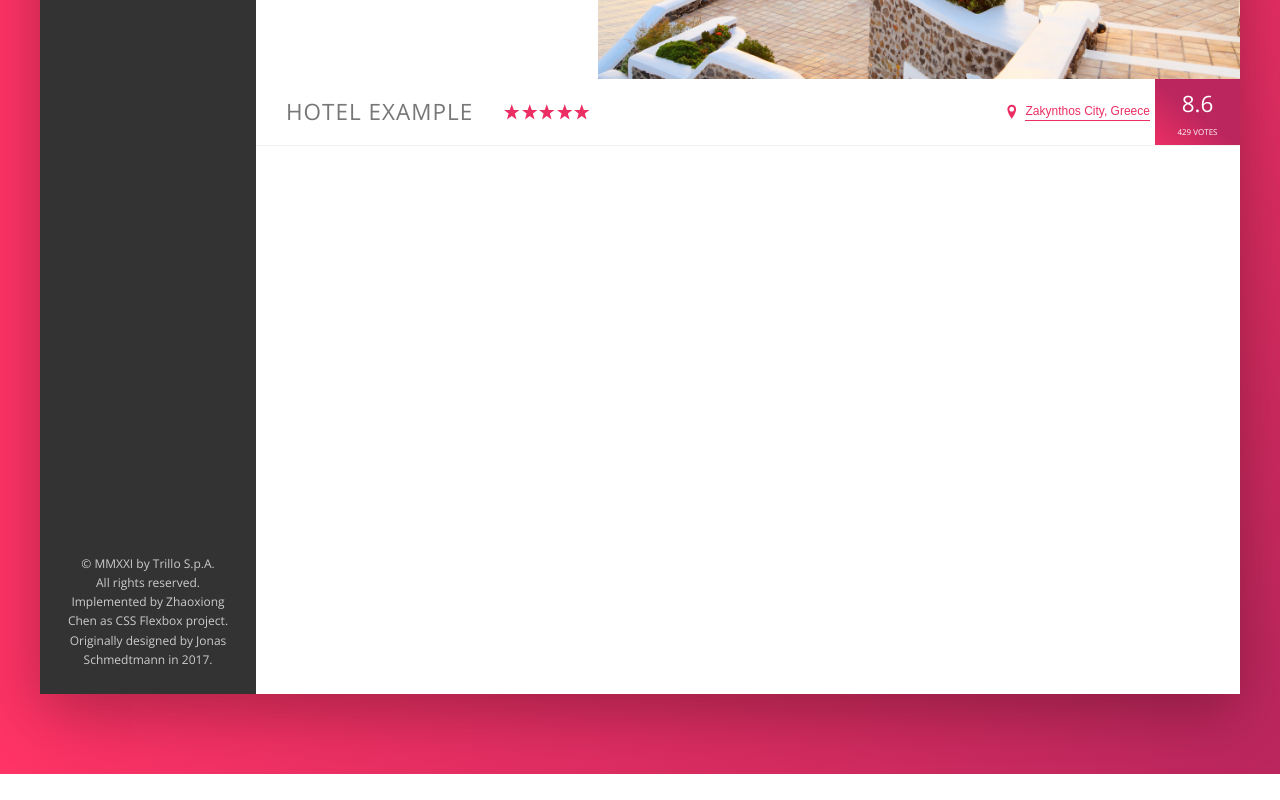
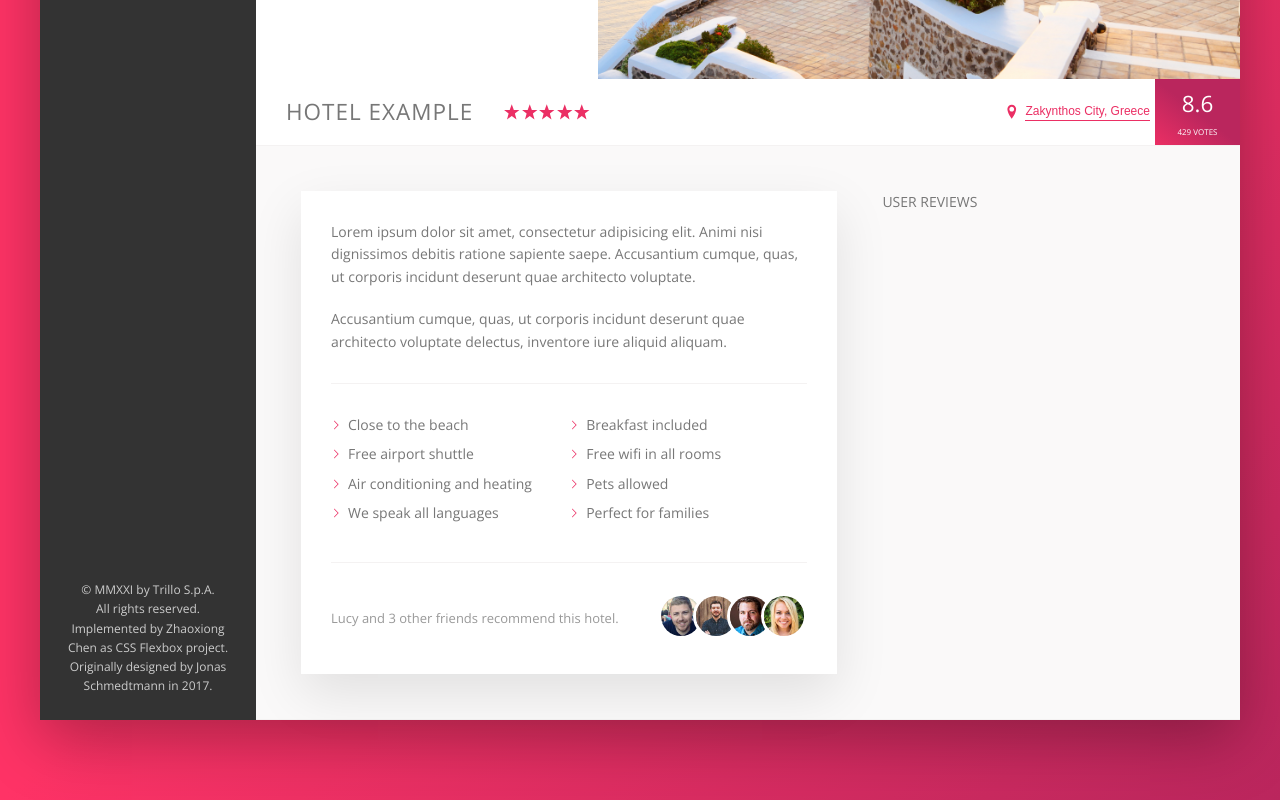
Before and after one commit to ZhaoxiongChen/Trillo, a website: page index.html in a window 1280 px wide. Shown: the part 456-1256 px from the top of the page. Before the commit the page ends 1230 px from the top, so only its background shows below. Drawn offline with nearby package versions, Linux system fonts and the light colour scheme.

Commit message:
Section 7.83: Building the Description Section

```diff
--- a/index.html
+++ b/index.html
@@ -138,6 +138,41 @@
                             <div class="overview__rating-count">429 votes</div>
                         </div>
                     </div>
+
+                    <div class="detail">
+                        <div class="description">
+                            <p class="paragraph">
+                                Lorem ipsum dolor sit amet, consectetur adipisicing elit. Animi nisi dignissimos debitis ratione sapiente saepe. Accusantium cumque, quas, ut corporis incidunt deserunt quae architecto voluptate.
+                            </p>
+                            <p class="paragraph">
+                                Accusantium cumque, quas, ut corporis incidunt deserunt quae architecto voluptate delectus, inventore iure aliquid aliquam.
+                            </p>
+                            <ul class="list">
+                                <li class="list__item">Close to the beach</li>
+                                <li class="list__item">Breakfast included</li>
+                                <li class="list__item">Free airport shuttle</li>
+                                <li class="list__item">Free wifi in all rooms</li>
+                                <li class="list__item">Air conditioning and heating</li>
+                                <li class="list__item">Pets allowed</li>
+                                <li class="list__item">We speak all languages</li>
+                                <li class="list__item">Perfect for families</li>
+                            </ul>
+                            <div class="recommend">
+                                <p class="recommend__count">
+                                    Lucy and 3 other friends recommend this hotel.
+                                </p>
+                                <div class="recommend__friends">
+                                    <img src="img/user-3.jpg" alt="Friend 1" class="recommend__photo">
+                                    <img src="img/user-4.jpg" alt="Friend 2" class="recommend__photo">
+                                    <img src="img/user-5.jpg" alt="Friend 3" class="recommend__photo">
+                                    <img src="img/user-6.jpg" alt="Friend 4" class="recommend__photo">
+                                </div>
+                            </div>
+                        </div>
+                        <div class="user-reviews">
+                            USER REVIEWS
+                        </div>
+                    </div>
                 </main>
             </div>
         </div>
--- a/sass/_base.scss
+++ b/sass/_base.scss
@@ -32,6 +32,9 @@ Grey dark 3: #999
     --color-grey-dark-3: #999;
 
     --shadow-black: 0 2rem 6rem rgba(0, 0, 0, 0.3);
+    --shadow-light: 0 2rem 5rem rgba(0, 0, 0, .1);
+
+    --line: 1px solid var(--color-grey-light-2);
 }
 
 * {
--- a/sass/_components.scss
+++ b/sass/_components.scss
@@ -205,7 +205,7 @@
 .overview {
     display: flex;
     align-items: center;
-    border-bottom: 1px solid var(--color-grey-light-2);
+    border-bottom: var(--line);
 
     &__heading {
         font-size: 2.25rem;
@@ -306,3 +306,70 @@
         box-shadow: 0;
     }
 }
+
+// Paragraph
+.paragraph:not(:last-of-type) {
+    margin-bottom: 2rem;
+}
+
+// List
+.list {
+    list-style: none;
+    margin: 3rem 0;
+    padding: 3rem 0;
+    border-top: var(--line);
+    border-bottom: var(--line);
+    // Multi-column list
+    display: flex;
+    flex-wrap: wrap;
+
+    &__item {
+        flex: 0 0 50%;
+        margin-bottom: .7rem;
+    }
+
+    &__item::before {
+        content: "";
+        display: inline-block;
+        height: 1rem;
+        width: 1rem;
+        margin-right: .7rem;
+
+        // Old browser chevron color - WIP for feature query
+        // background-image: url(../img/chevron-thin-right.svg);
+        // background-size: cover;
+
+        // Modern browser color - CSS masks
+        background-color: var(--color-primary);
+        -webkit-mask-image: url(../img/chevron-thin-right.svg);
+        -webkit-mask-size: cover;
+        mask-image: url(../img/chevron-thin-right.svg);
+        mask-size: cover;
+
+    }
+}
+
+// Recommend
+.recommend {
+    font-size: 1.3rem;
+    color: var(--color-grey-dark-3);
+
+    display: flex;
+    align-items: center;
+
+    &__count {
+        margin-right: auto;
+    }
+
+    &__photo {
+        box-sizing: content-box;// Override box-sizing to avoid shrinking
+        height: 4rem;
+        width: 4rem;
+        border: 3px solid white;
+        border-radius: 50%;
+
+        &:not(:last-child) {
+            margin-right: -1.5rem
+        }
+    }
+}
--- a/sass/_layout.scss
+++ b/sass/_layout.scss
@@ -11,7 +11,7 @@
     font-size: 1.4rem;
     height: 7rem;
     background-color: #fff;
-    border-bottom: 1px solid var(--color-grey-light-2);
+    border-bottom: var(--line);
     display: flex;
     justify-content: space-between;
     align-items: center;
@@ -34,8 +34,25 @@
 .hotel-view {
     background-color: #fff;
 
-    // TEST HEIGHT
-    height: 100rem;
-
     flex: 1; // Grow enabled
 }
+
+.detail {
+    display: flex;
+    padding: 4.5rem;
+    background-color: var(--color-grey-light-1);
+    border-bottom: var(--line);
+    font-size: 1.4rem;
+}
+
+.description {
+    padding: 3rem;
+    flex: 0 0 60%;
+    background-color: white;
+    box-shadow: var(--shadow-light);
+    margin-right: 4.5rem;
+}
+
+.user-reviews{
+    flex: 1;
+}
```
Also changed, not shown: css/style.css.
